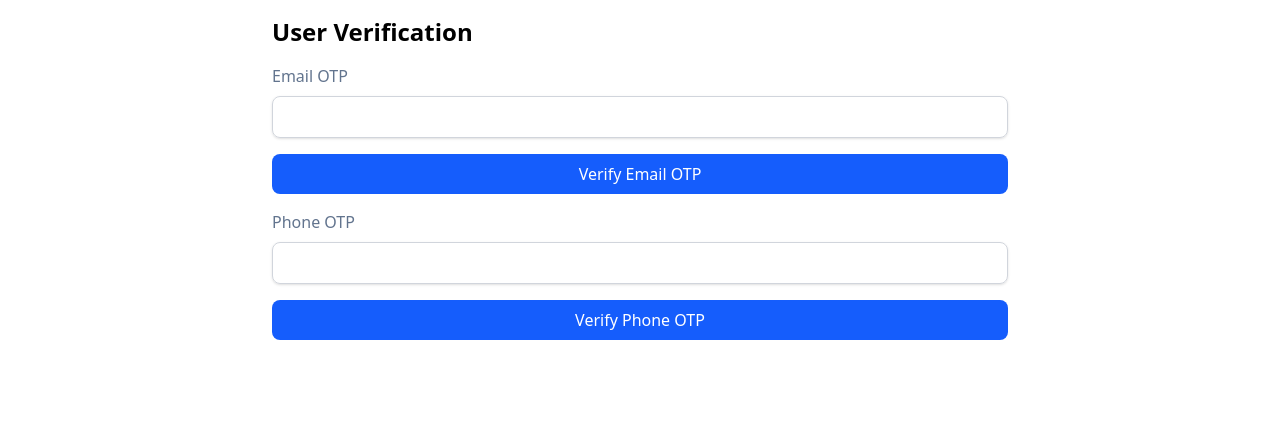
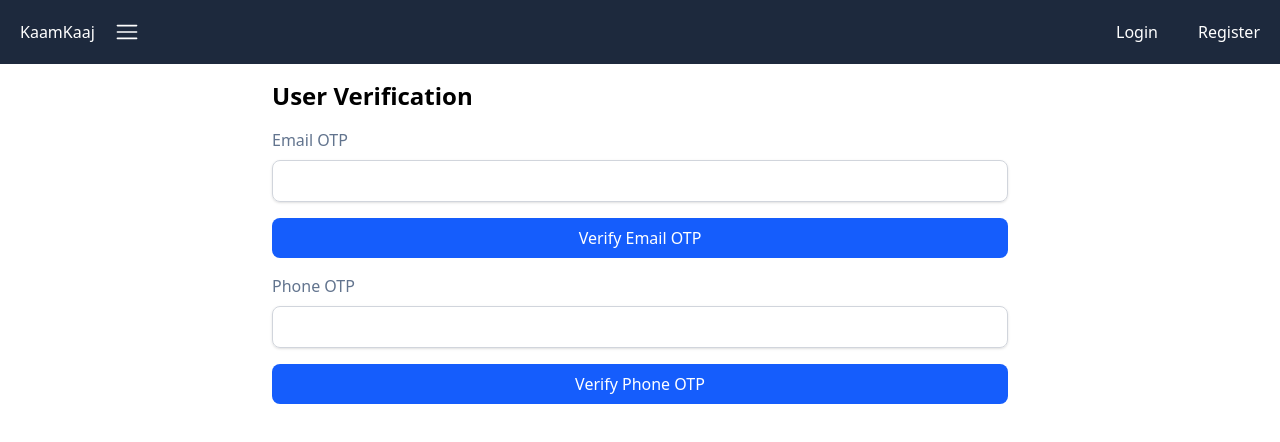
Before and after one commit to ShashiKPD/job-portal, a React (Vite) app in the folder client/: page /register/verify-otp in a window 1280 px wide. Shown: the top 442 px of the page. Built offline with nearby package versions, Linux system fonts and the light colour scheme; no server answers.

Commit message:
navbar and toast messages added

```diff
--- a/client/AppRouter.jsx
+++ b/client/AppRouter.jsx
@@ -1,6 +1,7 @@
 import { Routes, Route } from "react-router-dom";
 import {Homepage, RegisterPage, UserVerificationPage, LoginPage, CompanyPage} from "./src/pages";
 import Layout from "./src/layouts/Layout.jsx";
+import ProtectedRoutes from "./src/layouts/ProtectedRoutes.jsx";
 
 const NotFound = () => <h1 className="text-4xl text-center mt-10">404 - Page Not Found</h1>;
 
@@ -8,15 +9,18 @@ function AppRouter() {
   return (
     <Routes>
       {/* Public Routes */}
-      <Route path="/register" element={<RegisterPage />} />
-      <Route path="/register/verify-otp" element={<UserVerificationPage />} />
-      <Route path="/login" element={<LoginPage />} />
-      <Route path="/company/:companyUsername" element={<CompanyPage />} />
+      <Route element={<Layout />}>
+        <Route path="/" element={<Homepage />} />
+        <Route path="/company/:companyUsername" element={<CompanyPage />} />
+        <Route path="/login" element={<LoginPage />} />
+        <Route path="/register" element={<RegisterPage />} />
+        <Route path="/register/verify-otp" element={<UserVerificationPage />} />
+      </Route>
+
 
       {/* Protected routes */}
-      <Route element={<Layout />}>
+      <Route element={<ProtectedRoutes />}>
         {/* <Route path="/home" element={<Home />} /> */}
-      <Route path="/" element={<Homepage />} />
 
       </Route>
 
--- a/client/package.json
+++ b/client/package.json
@@ -12,6 +12,7 @@
   "dependencies": {
     "@tailwindcss/vite": "^4.0.0",
     "axios": "^1.7.9",
+    "notistack": "^3.0.2",
     "react": "^18.3.1",
     "react-dom": "^18.3.1",
     "react-hook-form": "^7.54.2",
--- /dev/null
+++ b/client/src/components/NavBar.jsx
@@ -0,0 +1,58 @@
+import { RxHamburgerMenu } from "react-icons/rx";
+import { Link, useNavigate, useLocation } from "react-router-dom";
+import { useAuth } from "../context/AuthContext";
+import axios from "../api/axios";
+import { useSnackbar } from "notistack";
+
+const NavBar = () => {
+  const { user, setUser } = useAuth();
+  const navigate = useNavigate();
+  const { enqueueSnackbar } = useSnackbar()
+  const location = useLocation();
+
+  const handleLogout = async () => {
+    // Remove auth and refresh tokens stored as HTTP-Only cookies
+    // document.cookie = 'authToken=; Max-Age=0; path=/; domain=' + window.location.hostname;
+    // document.cookie = 'refreshToken=; Max-Age=0; path=/; domain=' + window.location.hostname;
+
+    try {
+      await axios.post("/users/logout", {}, { withCredentials: true });
+      setUser(null); // Clear AuthContext
+    } catch (error) {
+      console.error("Logout failed:", error);
+      enqueueSnackbar("Logout failed. Please try again.", { variant: "error" });
+    }
+  };
+
+  return (
+    <nav className="w-full bg-slate-800 text-white">
+      <div className="flex justify-left mx-auto">
+        <div className="flex gap-5 items-center p-5">
+          <a className="navbar-brand" href="/">KaamKaaj</a>
+          <button className="navbar-toggler" type="button" data-bs-toggle="collapse" data-bs-target="#navbarNav" aria-controls="navbarNav" aria-expanded="false" aria-label="Toggle navigation">
+            <RxHamburgerMenu className="text-2xl" />
+          </button>
+        </div>
+        <div className="navbar-collapse flex justify-end w-full" id="navbarNav">
+          {!user ? (
+            <div className="flex items-center text-center">
+              {!(location.pathname === "/login") &&
+                <Link className="nav-link p-5 hover:bg-slate-600" to="/login">Login</Link>
+              }
+              {!(location.pathname === "/register") &&
+                <Link className="nav-link p-5 hover:bg-slate-600" to="/register">Register</Link>
+              }
+            </div>
+          ) : (
+            <div className="flex items-center text-center">
+              <Link className="nav-link p-5 hover:bg-slate-600" to="/profile">Profile</Link>
+              <button className="nav-link p-5 hover:bg-slate-600" onClick={handleLogout}>Logout</button>
+            </div>
+          )}
+        </div>
+      </div>
+    </nav>
+  );
+};
+
+export default NavBar;
--- a/client/src/context/AuthContext.jsx
+++ b/client/src/context/AuthContext.jsx
@@ -21,20 +21,20 @@ export const AuthProvider = ({ children }) => {
   };
 
   // Check if the user is still authenticated on app load
-  useEffect(() => {
-    const verifyAuth = async () => {
-      try {
-        const response = await axios.get("/users/me", { withCredentials: true });
-        updateUser(response.data.data.user);
-        // console.log("User authenticated:", response.data.data.user);
-      } catch (error) {
-        updateUser(null); // Log out if the session is invalid
-        console.log("Session expired:", error);
-      }
-    };
+  // useEffect(() => {
+  //   const verifyAuth = async () => {
+  //     try {
+  //       const response = await axios.get("/users/me", { withCredentials: true });
+  //       updateUser(response.data.data.user);
+  //       // console.log("User authenticated:", response.data.data.user);
+  //     } catch (error) {
+  //       updateUser(null); // Log out if the session is invalid
+  //       console.log("Session expired:", error.response.data);
+  //     }
+  //   };
 
-    verifyAuth();
-  }, []);
+  //   verifyAuth();
+  // }, []);
 
   return (
     <AuthContext.Provider value={{ user, setUser: updateUser }}>
--- a/client/src/layouts/Layout.jsx
+++ b/client/src/layouts/Layout.jsx
@@ -1,10 +1,13 @@
-import { Navigate, Outlet } from "react-router-dom";
-import { useAuth } from "../context/AuthContext.jsx";
+import { Outlet } from "react-router-dom";
+import NavBar from "../components/NavBar.jsx";
 
 const Layout = () => {
-  const { user } = useAuth(); // Get user from AuthContext
 
-  return user ? <Outlet /> : <Navigate to="/login" replace />;
-};
+  return (
+    <>
+    <NavBar />
+    <Outlet />
+    </>
+)};
 
 export default Layout;
--- /dev/null
+++ b/client/src/layouts/ProtectedRoutes.jsx
@@ -0,0 +1,18 @@
+import { Navigate, Outlet } from "react-router-dom";
+import { useAuth } from "../context/AuthContext.jsx";
+import NavBar from "../components/NavBar.jsx";
+import Layout from "./Layout.jsx";
+
+const ProtectedRoutes = () => {
+  const { user } = useAuth(); // Get user from AuthContext
+  // const user = { name: "John Doe", email: "" }; // Mock user data
+  console.log("user: ", user);
+
+  return user ?
+  <>
+    <Layout />
+  </>
+  : <Navigate to="/login" replace />;
+};
+
+export default ProtectedRoutes;
--- a/client/src/main.jsx
+++ b/client/src/main.jsx
@@ -3,11 +3,14 @@ import { createRoot } from "react-dom/client";
 import "./index.css";
 import App from "./App.jsx";
 import { AuthProvider } from "./context/AuthContext.jsx"; // Import AuthProvider
+import  { SnackbarProvider } from 'notistack'
 
 createRoot(document.getElementById("root")).render(
   <StrictMode>
-    <AuthProvider>
-      <App />
-    </AuthProvider>
+    <SnackbarProvider maxSnack={3}>
+      <AuthProvider>
+        <App />
+      </AuthProvider>
+    </SnackbarProvider>
   </StrictMode>
 );
--- a/client/src/pages/LoginPage.jsx
+++ b/client/src/pages/LoginPage.jsx
@@ -1,6 +1,6 @@
 import { useEffect, useState } from "react";
 import { useForm } from "react-hook-form";
-import { useNavigate } from "react-router-dom";
+import { useNavigate, Link } from "react-router-dom";
 import axios from "../api/axios.js";
 import InputField from "../components/InputField";
 import InputLabel from "../components/InputLabel";
@@ -99,6 +99,14 @@ const LoginPage = () => {
           {loading ? "Logging in..." : "Login"}
         </button>
       </form>
+      <div>
+        <p className="mt-4">
+          Don't have an account?{" "}
+          <Link to="/register" className="text-blue-600 hover:underline">
+            Register
+          </Link>
+        </p>
+      </div>
     </div>
   );
 };
--- a/client/src/pages/RegisterPage.jsx
+++ b/client/src/pages/RegisterPage.jsx
@@ -1,16 +1,26 @@
 // src/pages/CompanyRegisterPage.jsx
 import { useForm } from "react-hook-form";
-import { useState } from "react";
-import { useNavigate } from "react-router-dom";
+import { useState, useEffect } from "react";
+import { useNavigate, Link } from "react-router-dom";
 import axios from "../api/axios.js";
 import InputField from "../components/InputField";
 import InputLabel from "../components/InputLabel";
+import { useAuth } from "../context/AuthContext.jsx";
+
 
 const CompanyRegisterPage = () => {
   const { register, handleSubmit, formState: { errors } } = useForm();
   const [loading, setLoading] = useState(false);
   const [serverError, setServerError] = useState(""); // State to store server error messages
   const navigate = useNavigate();
+  const { user } = useAuth();
+
+
+  useEffect(() => {
+  if (user) {
+    navigate("/"); // Redirect to the home page if the user is already logged in
+  }
+  }, [user]);
 
   const onSubmit = async (data) => {
     try {
@@ -54,7 +64,7 @@ const CompanyRegisterPage = () => {
             validation={{ required: "Username is required" }}
             error={errors.username}
           />
-          {errors.username && <span className="text-red-500 text-xs">{errors.username.message}</span>}
+          {/* {errors.username && <span className="text-red-500 text-xs">{errors.username.message}</span>} */}
         </div>
 
         <div>
@@ -72,7 +82,7 @@ const CompanyRegisterPage = () => {
             }}
             error={errors.email}
           />
-          {errors.email && <span className="text-red-500 text-xs">{errors.email.message}</span>}
+          {/* {errors.email && <span className="text-red-500 text-xs">{errors.email.message}</span>} */}
         </div>
 
         <div>
@@ -89,7 +99,7 @@ const CompanyRegisterPage = () => {
             }}
             error={errors.phone}
           />
-          {errors.phone && <span className="text-red-500 text-xs">{errors.phone.message}</span>}
+          {/* {errors.phone && <span className="text-red-500 text-xs">{errors.phone.message}</span>} */}
         </div>
 
         <div>
@@ -100,7 +110,7 @@ const CompanyRegisterPage = () => {
             validation={{ required: "Full name is required" }}
             error={errors.fullName}
           />
-          {errors.fullName && <span className="text-red-500 text-xs">{errors.fullName.message}</span>}
+          {/* {errors.fullName && <span className="text-red-500 text-xs">{errors.fullName.message}</span>} */}
         </div>
 
         <div>
@@ -115,13 +125,21 @@ const CompanyRegisterPage = () => {
             }}
             error={errors.password}
           />
-          {errors.password && <span className="text-red-500 text-xs">{errors.password.message}</span>}
+          {/* {errors.password && <span className="text-red-500 text-xs">{errors.password.message}</span>} */}
         </div>
 
         <button type="submit" className="w-full py-2 px-4 bg-slate-600 text-white rounded-lg hover:bg-slate-900 focus:outline-none focus:ring-2 focus:ring-slate-300" disabled={loading}>
           {loading ? "Submitting..." : "Register Company"}
         </button>
       </form>
+      <div>
+        <p className="mt-4">
+          Already have an account?{" "}
+          <Link to="/login" className="text-blue-600 hover:underline">
+            Login
+          </Link>
+        </p>
+      </div>
     </div>
   );
 };
```
Also changed, not shown: 2 other files (tests, documents, lock files or other folders).
